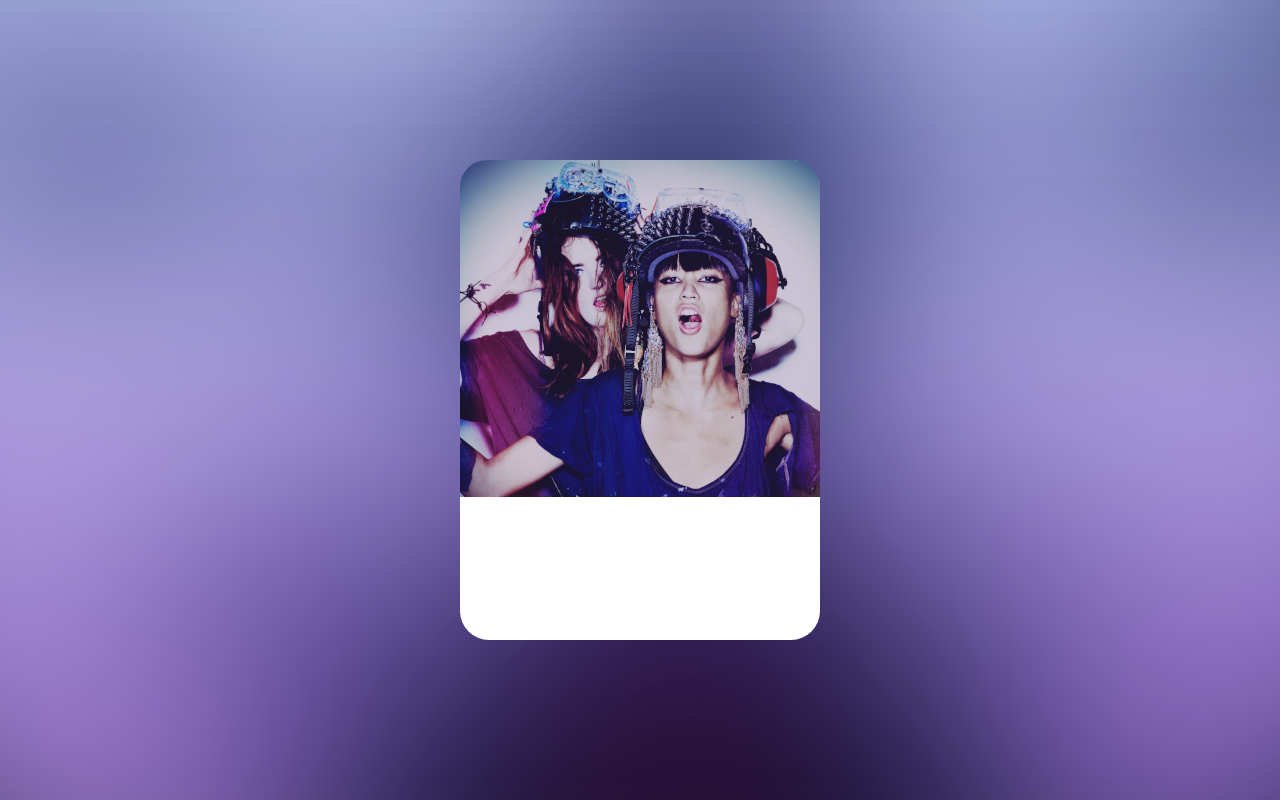
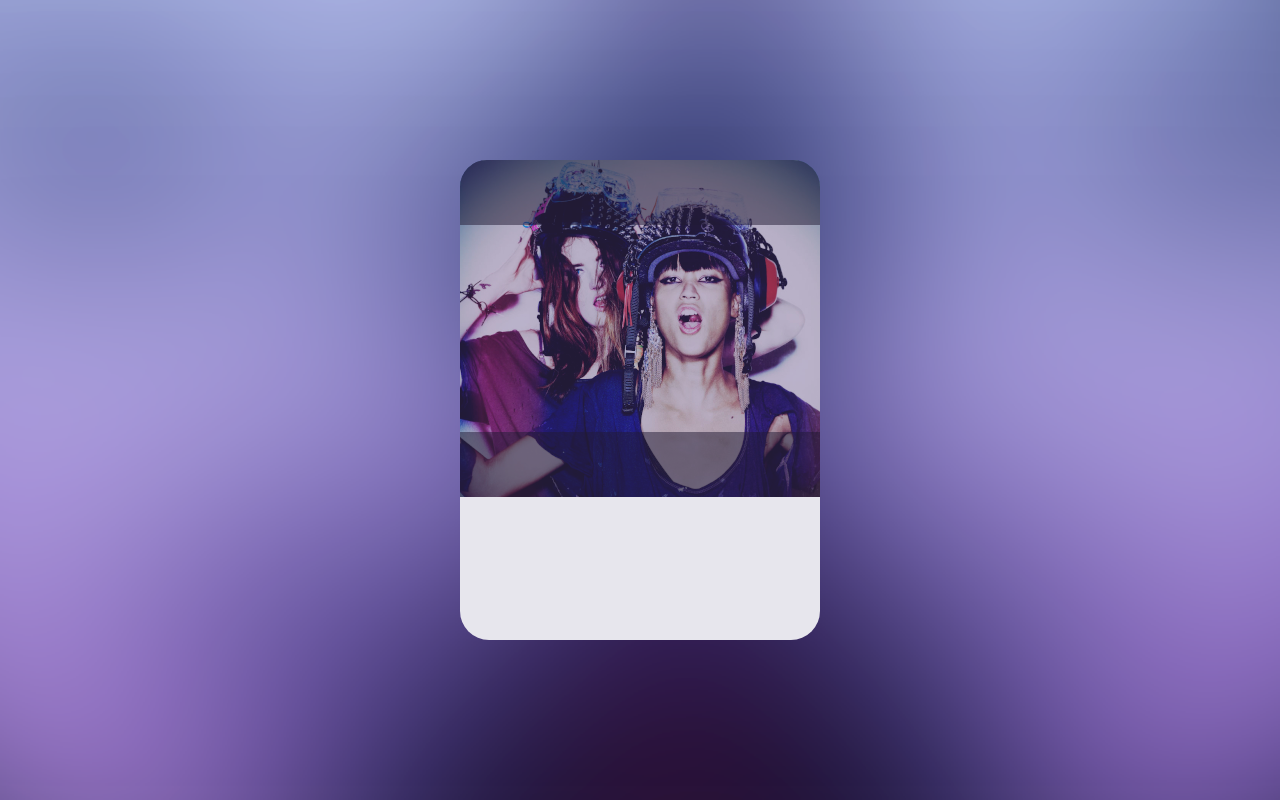
Before and after one commit to martyna-michno/PlayerWidget, a Vue app in the folder player-widget/: page / in a window 1280 px wide. Built offline with nearby package versions, Linux system fonts and the light colour scheme.

Commit message:
two shadow layers added to girls photo

```diff
--- a/player-widget/src/components/Main.vue
+++ b/player-widget/src/components/Main.vue
@@ -1,17 +1,17 @@
 <template>
   <div class="main">
     <div class="music-panel">
-          <div class="layer">
-
-          </div>
+      <div class="layer" />
+      <div class="shadow-top"></div>
+      <div class="shadow-bottom"></div>
     </div>
   </div>
 </template>
 
 <script>
 export default {
-name: 'Main'
-}
+  name: "Main"
+};
 </script>
 
 <style lang="scss" scoped>
@@ -19,22 +19,23 @@ name: 'Main'
   width: 360px;
   height: 480px;
   border-radius: 29px;
-    background: white;
+  background: #e7e6ed;
 }
 
-.music-panel{
+.music-panel {
   position: relative;
   border-radius: 27px 27px 0 0;
   height: 337px;
   width: 360px;
-    background-image: url('../assets/girls.jpg');
+  background-image: url("../assets/girls.jpg");
   background-size: cover;
 }
 
 .layer {
+z-index: 1;
   border-radius: 27px 27px 0 0;
   background-color: #544282;
-    opacity: 0.3;
+  opacity: 0.4;
   position: absolute;
   top: 0;
   left: 0;
@@ -42,5 +43,25 @@ name: 'Main'
   height: 100%;
 }
 
+.shadow-top {
+  border-radius: 27px 27px 0 0;
+  height: 65px;
+  width: 360px;
+  position: absolute;
+  top: 0;
+  left: 0;
+  background: black;
+  opacity: 0.5;
+}
+
+.shadow-bottom {
+  height: 65px;
+  width: 360px;
+  position: absolute;
+  bottom: 0;
+  left: 0;
+  background: black;
+  opacity: 0.5;
+}
 
 </style>
```
Lines whose indentation alone changed are shown as unchanged.
